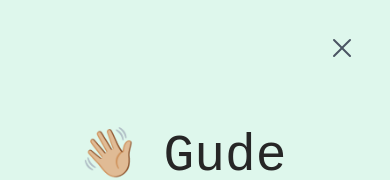
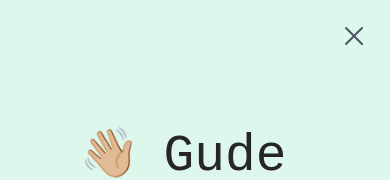
Before and after one commit to mirosteiger/mirosteiger.github.io, a React (Vite) app: page / in a window 390 px wide. Both pictures are taken after a click on the element 48 px from the left and 31 px from the top of the page. Shown: the top 180 px of the page. Built offline with nearby package versions, Linux system fonts and the light colour scheme.

Commit message:
css-fixes

```diff
--- a/src/components/layout/Navigation.jsx
+++ b/src/components/layout/Navigation.jsx
@@ -67,7 +67,7 @@ const BurgerMenu = ({
 					`}
 				>
 					<div
-						className="absolute right-0 top-0 px-8 py-8"
+						className="absolute right-0 top-0 px-5 py-5"
 						onClick={() => setIsNavOpen(false)}
 					>
 						<HiXMark className="h-8 w-8 text-gray-600" />
@@ -111,7 +111,7 @@ const DesktopMenu = ({
 				className={`items-center px-2 transition-all duration-300 sm:px-10
           ${
 						scrollPosition >= 50
-							? 'fixed  flex justify-between rounded-xl border-2 border-green-200 bg-neutral-300 dark:bg-neutral-700 dark:bg-opacity-50 bg-opacity-30 px-10 py-3 backdrop-blur-sm backdrop-filter'
+							? 'fixed  flex justify-between rounded-xl border-2 border-green-200 bg-neutral-300 bg-opacity-30 px-10 py-3 backdrop-blur-sm backdrop-filter dark:bg-neutral-700 dark:bg-opacity-50'
 							: 'fixed flex justify-between rounded-xl px-10 py-3 '
 					}
         `}
```
